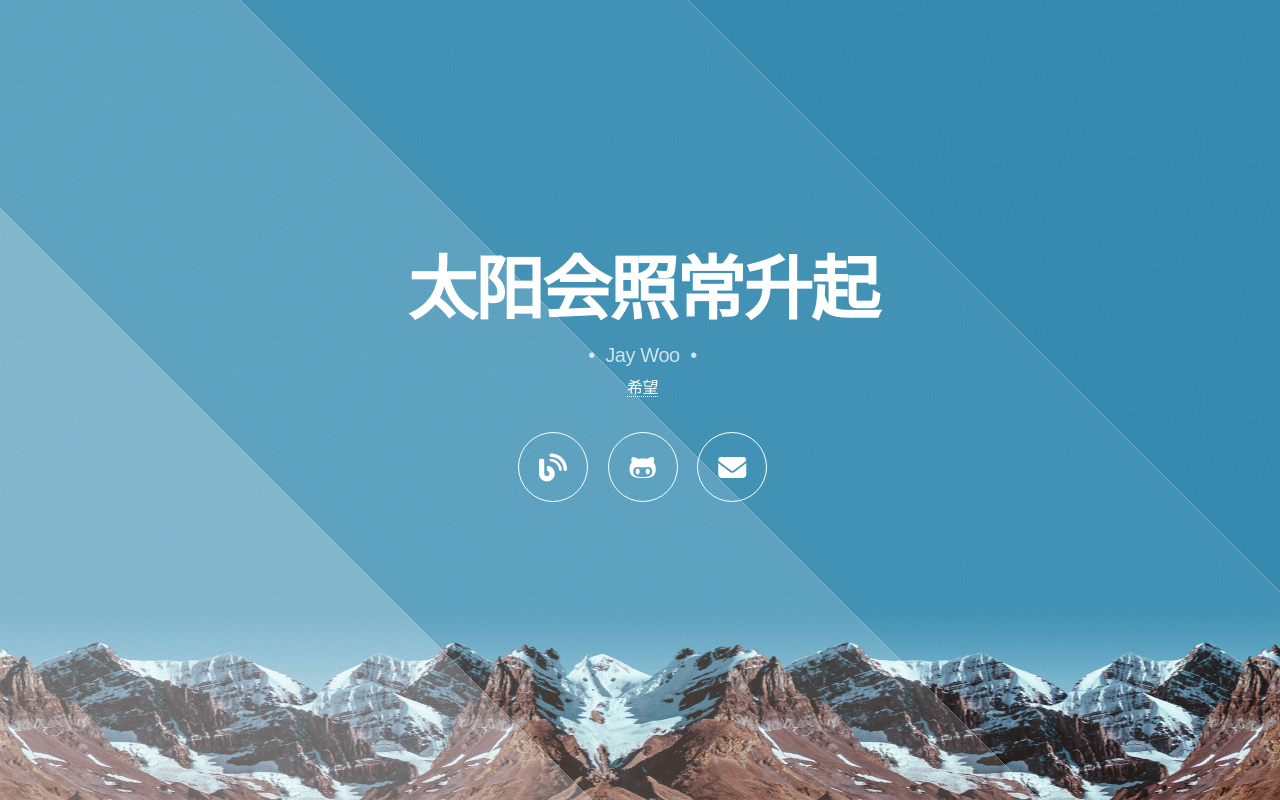
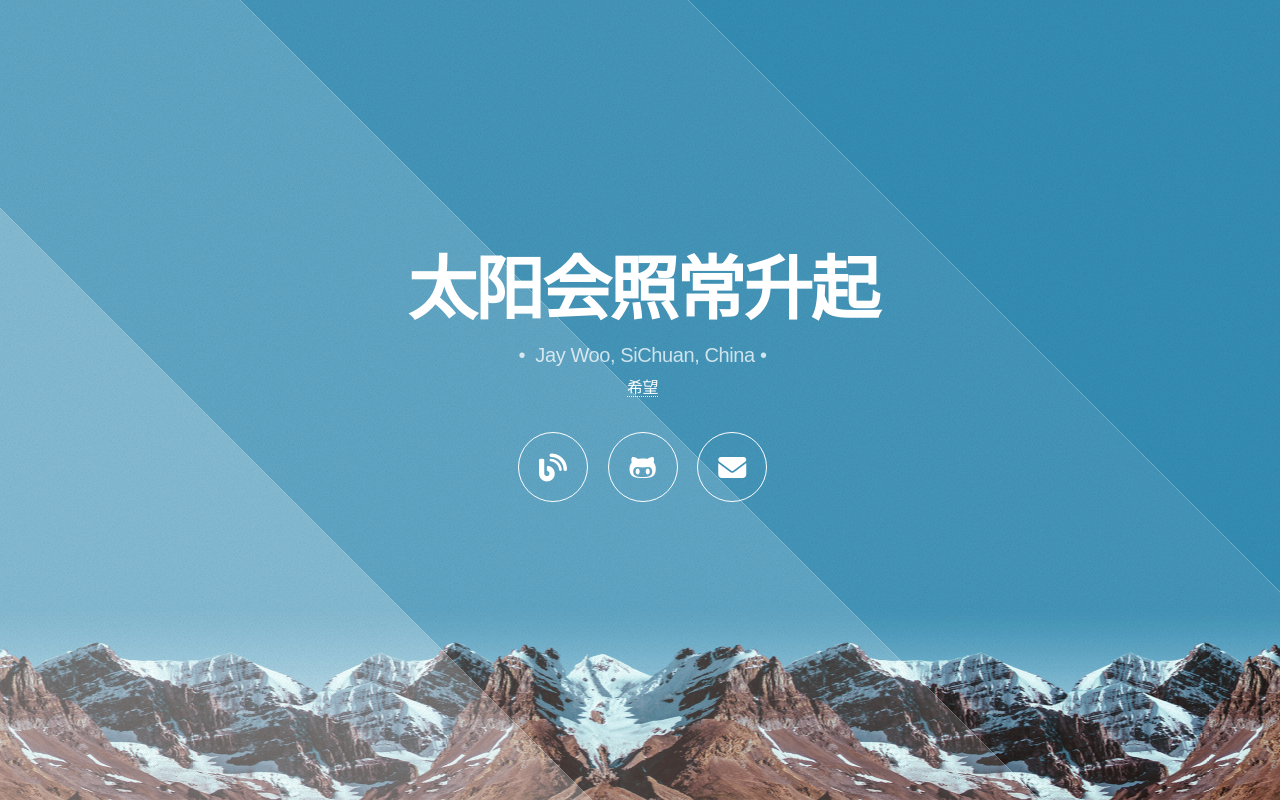
Before and after one commit to jaywoo-cn/jaywoo-cn.github.io, a plain HTML site: page index.html in a window 1280 px wide. Drawn offline with Linux system fonts and the light colour scheme.

Commit message:
Initial commit

```diff
--- a/index.html
+++ b/index.html
@@ -29,7 +29,7 @@
 			<!-- Header -->
 			<header id="header">
 				<h1>太阳会照常升起</h1>
-				<p>&nbsp;&bull;&nbsp; Jay Woo &nbsp;&bull;&nbsp;</p>
+				<p>&nbsp;&bull;&nbsp; Jay Woo, SiChuan, China&nbsp;&bull;&nbsp;</p>
 				<a href="herf.html" >希望</a>
 				<!-- <a href="heart.html" >链接</a> -->
 				<nav>
```
